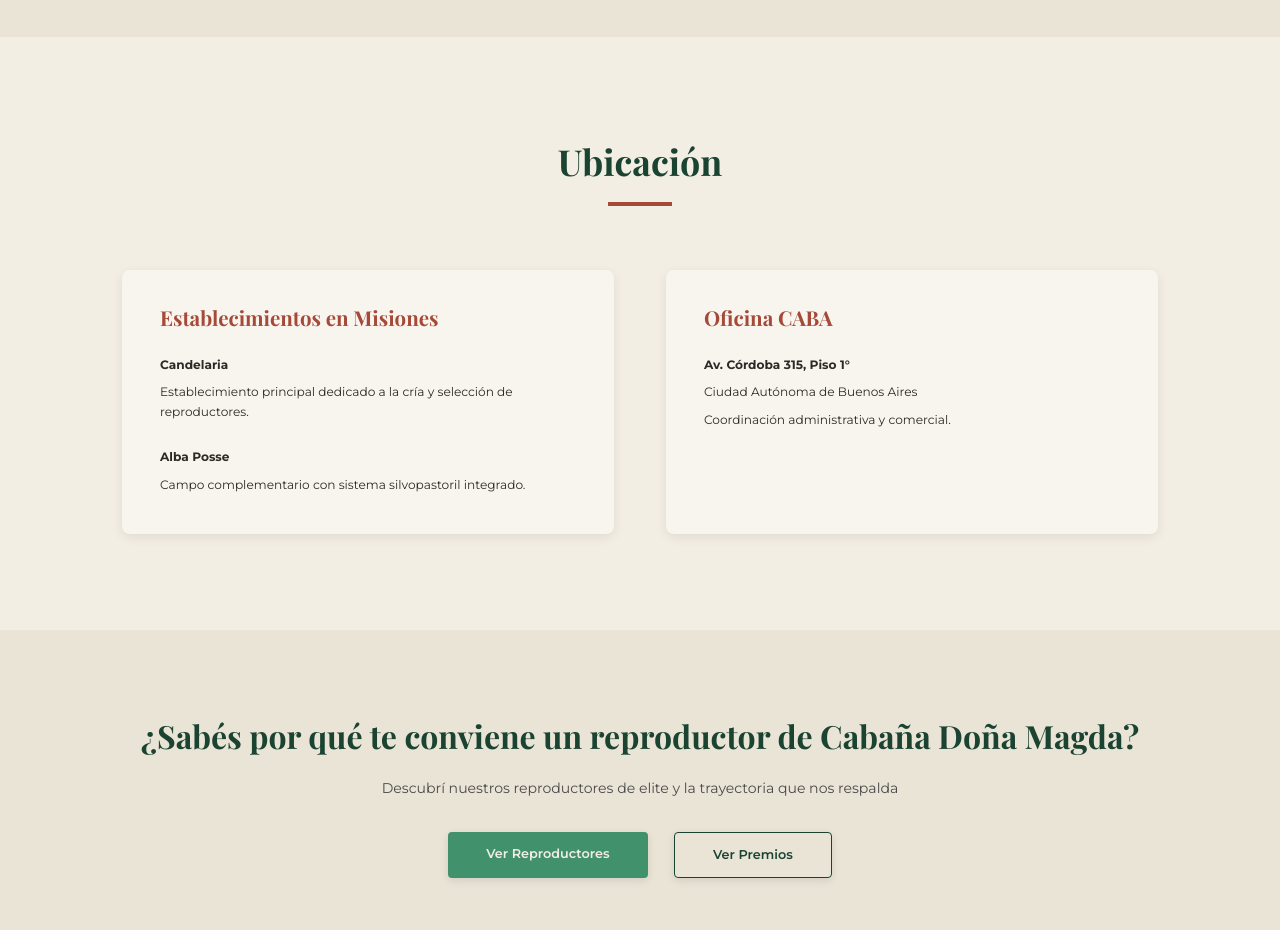
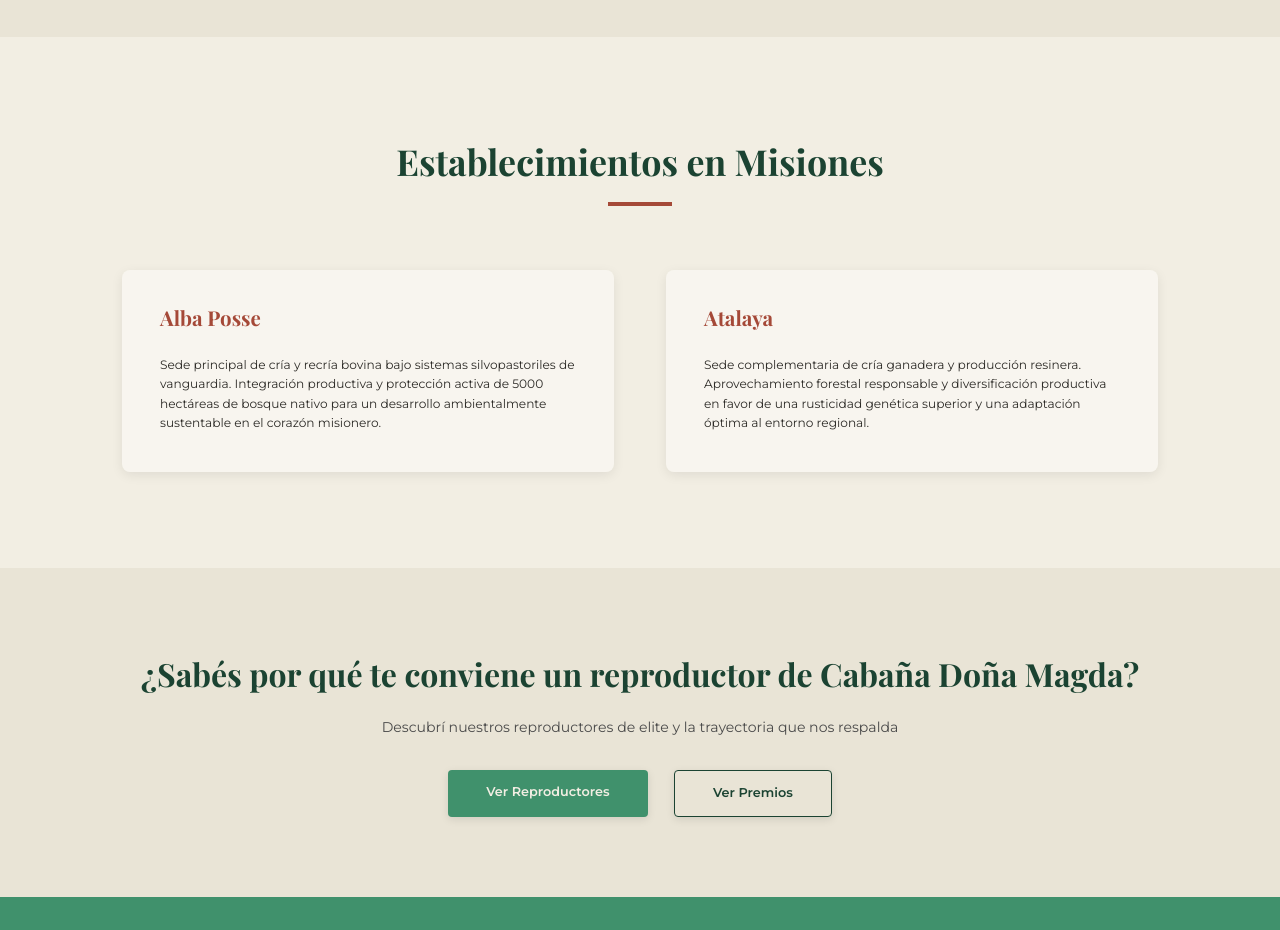
Before and after one commit to joaquibara09/Campo, a website: page DonaMagda/index.html in a window 1280 px wide. Shown: the part 2180-3110 px from the top of the page. Drawn offline with nearby package versions, Linux system fonts and the light colour scheme.

Commit message:
BH Ubicacion

```diff
--- a/DonaMagda/index.html
+++ b/DonaMagda/index.html
@@ -105,23 +105,17 @@
     <section id="ubicacion">
         <div class="container">
             <div class="section-title">
-                <h2>Ubicación</h2>
+                <h2>Establecimientos en Misiones</h2>
                 <div class="line"></div>
             </div>
             <div class="ubicacion-info">
                 <div class="ubicacion-card">
-                    <h3>Establecimientos en Misiones</h3>
-                    <p><strong>Candelaria</strong></p>
-                    <p>Establecimiento principal dedicado a la cría y selección de reproductores.</p>
-                    <br>
-                    <p><strong>Alba Posse</strong></p>
-                    <p>Campo complementario con sistema silvopastoril integrado.</p>
+                    <h3>Alba Posse</h3>
+                    <p>Sede principal de cría y recría bovina bajo sistemas silvopastoriles de vanguardia. Integración productiva y protección activa de 5000 hectáreas de bosque nativo para un desarrollo ambientalmente sustentable en el corazón misionero.</p>
                 </div>
                 <div class="ubicacion-card">
-                    <h3>Oficina CABA</h3>
-                    <p><strong>Av. Córdoba 315, Piso 1°</strong></p>
-                    <p>Ciudad Autónoma de Buenos Aires</p>
-                    <p>Coordinación administrativa y comercial.</p>
+                    <h3>Atalaya</h3>
+                    <p>Sede complementaria de cría ganadera y producción resinera. Aprovechamiento forestal responsable y diversificación productiva en favor de una rusticidad genética superior y una adaptación óptima al entorno regional.</p>
                 </div>
             </div>
         </div>
```
